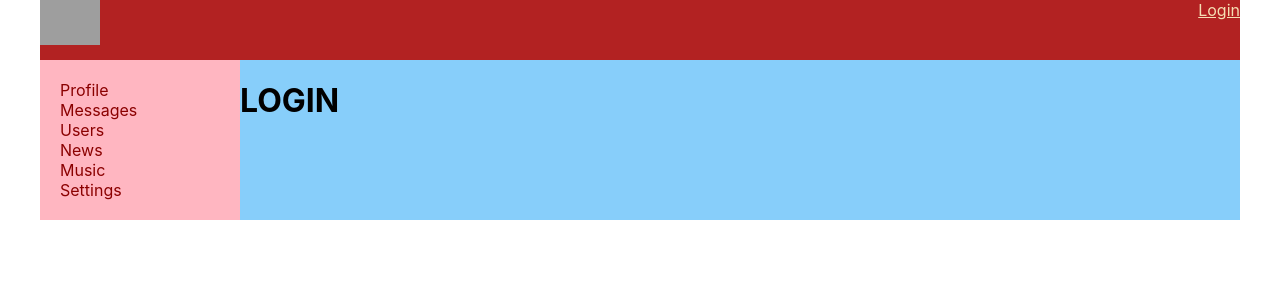
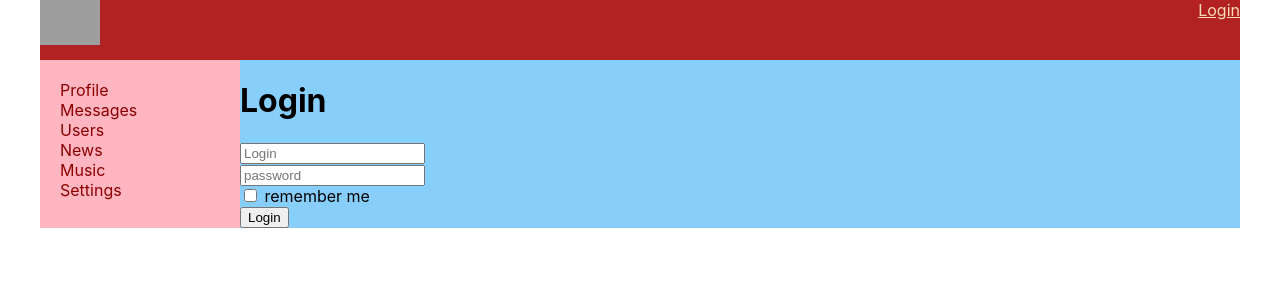
Before and after one commit to iamitd/OMEGA_facebook_LUL, a React (Create React App) app: page /login in a window 1280 px wide. Shown: the top 300 px of the page. Built offline with nearby package versions, Linux system fonts and the light colour scheme; no server answers; grey boxes are pictures that could not be loaded.

Commit message:
componentDidUpdate для компоненты статуса, login форма через redux-form

```diff
--- a/package.json
+++ b/package.json
@@ -10,6 +10,7 @@
     "react-router-dom": "^5.2.0",
     "react-scripts": "^4.0.1",
     "redux": "^4.0.5",
+    "redux-form": "^8.3.7",
     "redux-thunk": "^2.3.0"
   },
   "scripts": {
--- a/src/Login/Login.jsx
+++ b/src/Login/Login.jsx
@@ -1,6 +1,34 @@
 import React from 'react';
+import {Field, reduxForm} from "redux-form";
 
+const LoginForm = (props) => {
+    return (
+        <form onSubmit={props.handleSubmit}>
+            <div>
+                <Field placeholder={"Login"} name={"login"} component={"input"}/>
+            </div>
+            <div>
+                <Field placeholder={"password"} name={"password"} component={"input"}/>
+            </div>
+            <div>
+                <Field type={"checkbox"} name={"rememberMe"} component={"input"}/> remember me
+            </div>
+            <div>
+                <button>Login</button>
+            </div>
+        </form>
+    )
+}
+const LoginReduxForm = reduxForm({form: 'login'})(LoginForm)
 const Login = (props) => {
-    return <h1>LOGIN</h1>
+    const onSubmit = (formData) => {
+        debugger;
+        console.log(formData)
+    }
+    return <div>
+        <h1>Login</h1>
+        <LoginReduxForm onSubmit={onSubmit}/>
+    </div>
+
 }
 export default Login;
--- a/src/components/Profile/ProfileInfo/ProfileStatus.jsx
+++ b/src/components/Profile/ProfileInfo/ProfileStatus.jsx
@@ -15,10 +15,19 @@
         }
     }
     onStatusChange = (e) => {
+        debugger;
         this.setState({
             status: e.currentTarget.value
         })
     }
+    componentDidUpdate(prevProps, prevState) {
+        if (prevProps.status !== this.props.status) {
+            this.setState({
+                status: this.props.status
+            });
+        }
+    }
+
     render() {
         return (
             <div>
--- a/src/redux/redux-store.js
+++ b/src/redux/redux-store.js
@@ -5,13 +5,15 @@
 import usersReducer from "./users-reducer";
 import authReducer from "./auth-reducer";
 import thunkMiddleware from "redux-thunk"
+import {reducer as formReducer} from "redux-form";
 
 let reducers = combineReducers({
     profilePage: profileReducer,
     dialogsPage: dialogsReducer,
     sidebar: sidebarReducer,
     usersPage: usersReducer,
-    auth: authReducer
+    auth: authReducer,
+    form: formReducer
 });
 let store = createStore(reducers,applyMiddleware(thunkMiddleware))
 export default store
```
Also changed, not shown: 2 other files (tests, documents, lock files or other folders).
